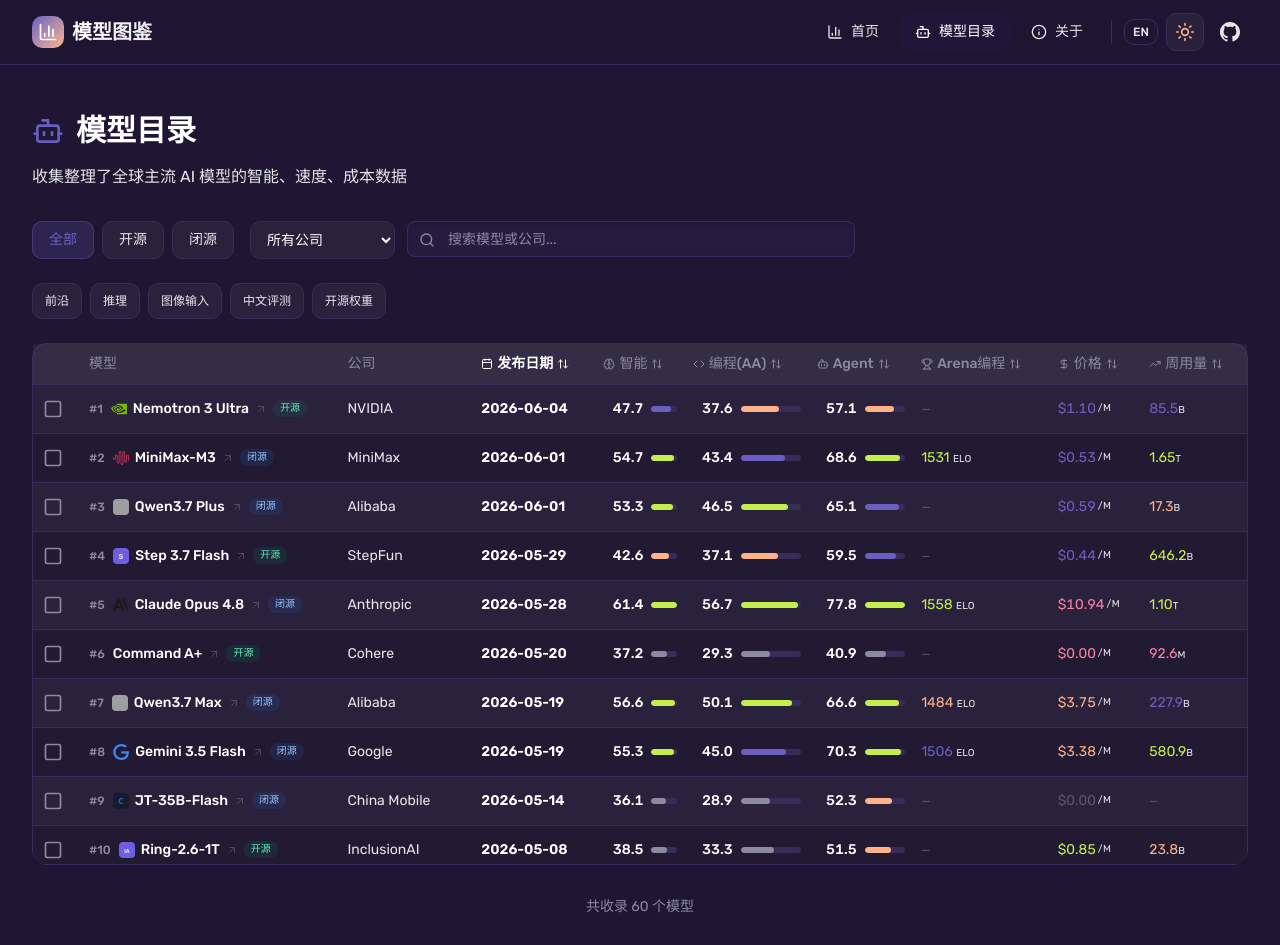
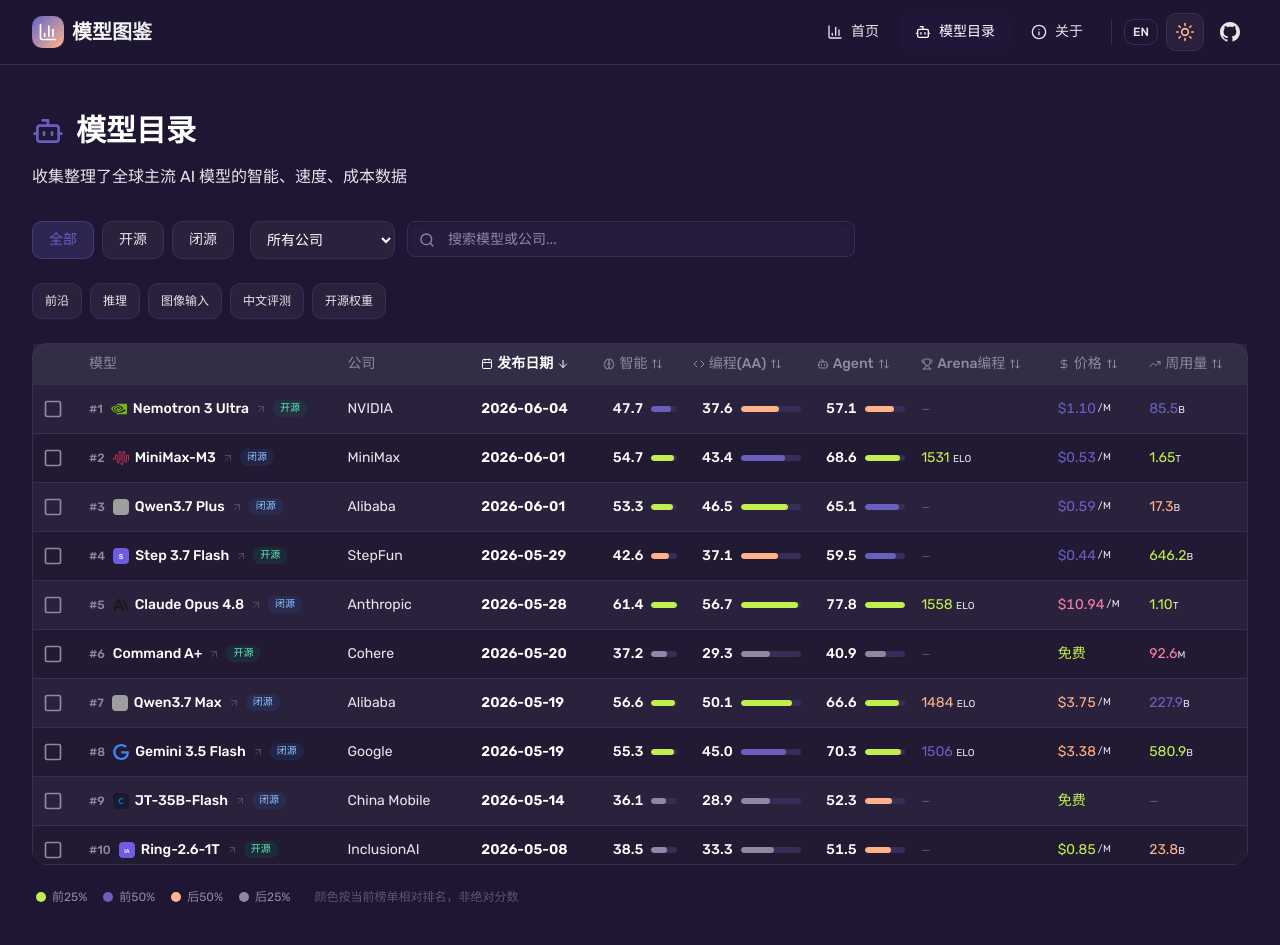
Before and after one commit to citrusli2026/llmcompare, a Next.js app: page /models in a window 1280 px wide. Shown: the top 945 px of the page. Built offline with nearby package versions, Linux system fonts and the light colour scheme; grey boxes are pictures that could not be loaded.

Commit message:
fix: sort arrow direction indicator + color legend + free price display

```diff
--- a/src/app/compare/compare-client.tsx
+++ b/src/app/compare/compare-client.tsx
@@ -90,9 +90,17 @@ export function ComparePageClient() {
       icon: DollarSign,
       getValue: (m) => {
         if (m.raw.openrouter_pricing) {
-          return <span>${m.raw.openrouter_pricing.prompt}/${m.raw.openrouter_pricing.completion}<Tooltip content={t("common.perMUnit")}>/M</Tooltip></span>;
+          const prompt = m.raw.openrouter_pricing.prompt;
+          const completion = m.raw.openrouter_pricing.completion;
+          if (prompt === 0 && completion === 0) {
+            return <span className="text-accent-lime font-medium">{t("common.free")}</span>;
+          }
+          return <span>${prompt}/${completion}<Tooltip content={t("common.perMUnit")}>/M</Tooltip></span>;
         }
         if (m.raw.input != null) {
+          if (m.raw.input === 0 && m.raw.output === 0) {
+            return <span className="text-accent-lime font-medium">{t("common.free")}</span>;
+          }
           return <span>${m.raw.input}/${m.raw.output}<Tooltip content={t("common.perMUnit")}>/M</Tooltip></span>;
         }
         return "—";
--- a/src/components/ranking-table/index.tsx
+++ b/src/components/ranking-table/index.tsx
@@ -93,15 +93,19 @@ export function RankingTable({ models, hideArenaCode }: RankingTableProps) {
       ) : (
         <span className="text-text-dim text-xs">—</span>
       ),
-    cost: (m) =>
-      m.raw.blended != null ? (
-        <span className="inline-flex items-center gap-0.5">
-          <span className="tabular-nums">${m.raw.blended.toFixed(2)}</span>
-          <span className="text-text-secondary text-[10px]">/M</span>
-        </span>
-      ) : (
-        <span className="text-text-dim text-xs">—</span>
-      ),
+    cost: (m) => {
+      const blended = m.raw.blended;
+      if (blended != null) {
+        if (blended === 0) return <span className="text-accent-lime font-medium">{t("common.free")}</span>;
+        return (
+          <span className="inline-flex items-center gap-0.5">
+            <span className="tabular-nums">${blended.toFixed(2)}</span>
+            <span className="text-text-secondary text-[10px]">/M</span>
+          </span>
+        );
+      }
+      return <span className="text-text-dim text-xs">—</span>;
+    },
     tokens: (m) => {
       const val = m.raw.openrouter_weekly_tokens;
       if (val == null) return <span className="text-text-dim text-xs">—</span>;
@@ -112,8 +116,10 @@ export function RankingTable({ models, hideArenaCode }: RankingTableProps) {
 
   const renderMetric = (model: ModelWithScores, key: ScoreKey) => {
     if (key === "cost") {
-      if (model.raw.blended != null) {
-        return <span>${model.raw.blended.toFixed(2)}<span className="text-text-secondary text-[10px]">/M</span></span>;
+      const blended = model.raw.blended;
+      if (blended != null) {
+        if (blended === 0) return <span className="text-accent-lime font-medium">{t("common.free")}</span>;
+        return <span>${blended.toFixed(2)}<span className="text-text-secondary text-[10px]">/M</span></span>;
       }
       return <span className="text-text-dim text-xs">—</span>;
     }
@@ -186,14 +192,20 @@ export function RankingTable({ models, hideArenaCode }: RankingTableProps) {
                   <div className="flex items-center gap-1">
                     <Calendar className="h-3 w-3" />
                     {t("table.date")}
-                    <ArrowUpDown className="h-3 w-3" />
+                    {sortKey === "date"
+                      ? (sortDesc ? <ArrowDown className="h-3 w-3" /> : <ArrowUp className="h-3 w-3" />)
+                      : <ArrowUpDown className="h-3 w-3" />
+                    }
                   </div>
                 </th>
                 {headers.map((h) => (
                   <th
                     key={h.key}
                     className={cn(
-                      "h-10 px-2 text-left align-middle font-medium sm:whitespace-nowrap cursor-pointer text-text-muted hover:text-text-primary",
+                      "h-10 px-2 text-left align-middle font-medium sm:whitespace-nowrap cursor-pointer",
+                      sortKey === h.key
+                        ? "text-text-primary font-semibold"
+                        : "text-text-muted hover:text-text-primary",
                       colVisibilityClass(h)
                     )}
                     onClick={() => handleSort(h.key)}
@@ -201,7 +213,10 @@ export function RankingTable({ models, hideArenaCode }: RankingTableProps) {
                     <div className="flex items-center gap-1">
                       <h.icon className="h-3 w-3" />
                       {t(h.labelKey)}
-                      <ArrowUpDown className="h-3 w-3" />
+                      {sortKey === h.key
+                        ? (sortDesc ? <ArrowDown className="h-3 w-3" /> : <ArrowUp className="h-3 w-3" />)
+                        : <ArrowUpDown className="h-3 w-3" />
+                      }
                     </div>
                   </th>
                 ))}
@@ -229,6 +244,27 @@ export function RankingTable({ models, hideArenaCode }: RankingTableProps) {
         </div>
       </div>
 
+      {/* 颜色图例 */}
+      <div className="hidden sm:flex items-center gap-4 px-1 py-2 text-xs text-text-muted">
+        <span className="flex items-center gap-1.5">
+          <span className="inline-block h-2.5 w-2.5 rounded-full bg-accent-lime" />
+          {t("models.top25")}
+        </span>
+        <span className="flex items-center gap-1.5">
+          <span className="inline-block h-2.5 w-2.5 rounded-full bg-accent-violet" />
+          {t("models.top50")}
+        </span>
+        <span className="flex items-center gap-1.5">
+          <span className="inline-block h-2.5 w-2.5 rounded-full bg-accent-coral" />
+          {t("models.top75")}
+        </span>
+        <span className="flex items-center gap-1.5">
+          <span className="inline-block h-2.5 w-2.5 rounded-full bg-text-muted" />
+          {t("models.bottom25")}
+        </span>
+        <span className="text-text-dim ml-2">{t("models.colorByRank")}</span>
+      </div>
+
       {/* 移动端卡片列表 */}
       <div className="block sm:hidden space-y-2">
         {groups.map((group) =>
--- a/src/components/ranking-table/mobile-card.tsx
+++ b/src/components/ranking-table/mobile-card.tsx
@@ -49,7 +49,7 @@ export function MobileCard({ model, group, idx, sortKey: _sortKey, percentiles }
 
   // ── Data helpers ──
   const blended = model.raw.blended;
-  const costStr = blended != null ? `$${blended.toFixed(2)}` : null;
+  const costStr = blended != null ? (blended === 0 ? t("common.free") : `$${blended.toFixed(2)}`) : null;
 
   const weeklyTokens = model.raw.openrouter_weekly_tokens;
   const tokensDisplay = weeklyTokens != null
--- a/src/messages/en.json
+++ b/src/messages/en.json
@@ -47,7 +47,12 @@
     "colType": "Type",
     "sortBy": "Sort by",
     "sortAsc": "Ascending",
-    "sortDesc": "Descending"
+    "sortDesc": "Descending",
+    "top25": "Top 25%",
+    "top50": "Top 50%",
+    "top75": "Bottom 50%",
+    "bottom25": "Bottom 25%",
+    "colorByRank": "Colored by rank within current list, not absolute scores"
   },
   "about": {
     "title": "About LLMCompare",
@@ -151,7 +156,8 @@
     "imageInput": "Image Input",
     "chineseEval": "Chinese Eval",
     "unknown": "Unknown",
-    "perMUnit": "/M = per million tokens"
+    "perMUnit": "/M = per million tokens",
+    "free": "Free"
   },
   "tip": {
     "intelligence": "Artificial Analysis composite score based on MMLU, HumanEval, MATH and other benchmarks. Range 0-100, higher is better.",
--- a/src/messages/zh.json
+++ b/src/messages/zh.json
@@ -47,7 +47,12 @@
     "colType": "类型",
     "sortBy": "排序方式",
     "sortAsc": "升序",
-    "sortDesc": "降序"
+    "sortDesc": "降序",
+    "top25": "前25%",
+    "top50": "前50%",
+    "top75": "后50%",
+    "bottom25": "后25%",
+    "colorByRank": "颜色按当前榜单相对排名，非绝对分数"
   },
   "about": {
     "title": "关于模型图鉴",
@@ -151,7 +156,8 @@
     "imageInput": "图像输入",
     "chineseEval": "中文评测",
     "unknown": "未知",
-    "perMUnit": "/M = 每百万 tokens"
+    "perMUnit": "/M = 每百万 tokens",
+    "free": "免费"
   },
   "tip": {
     "intelligence": "Artificial Analysis 综合评分，综合 MMLU、HumanEval、MATH 等基准测试。0-100 分，越高越好。",
```
